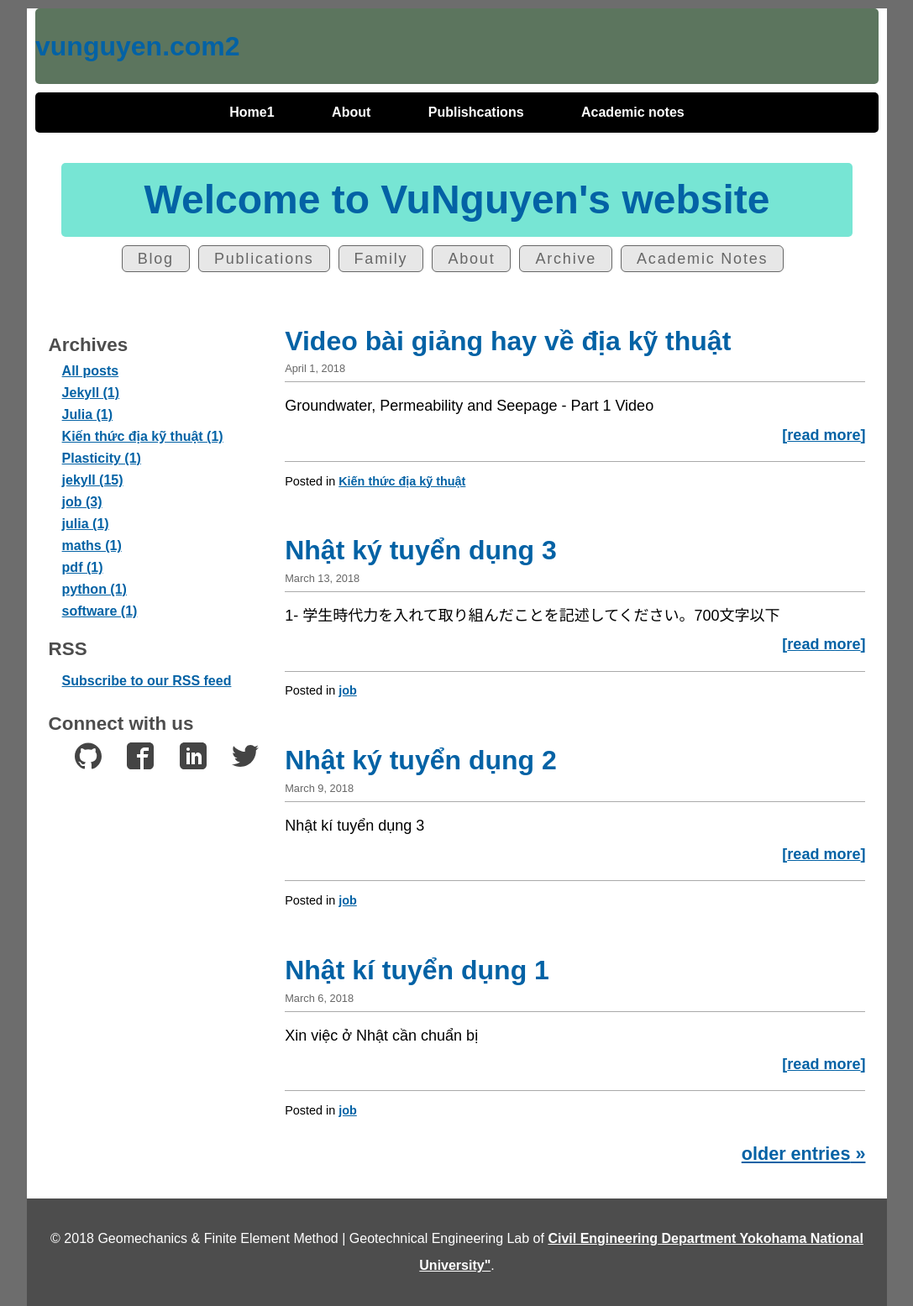
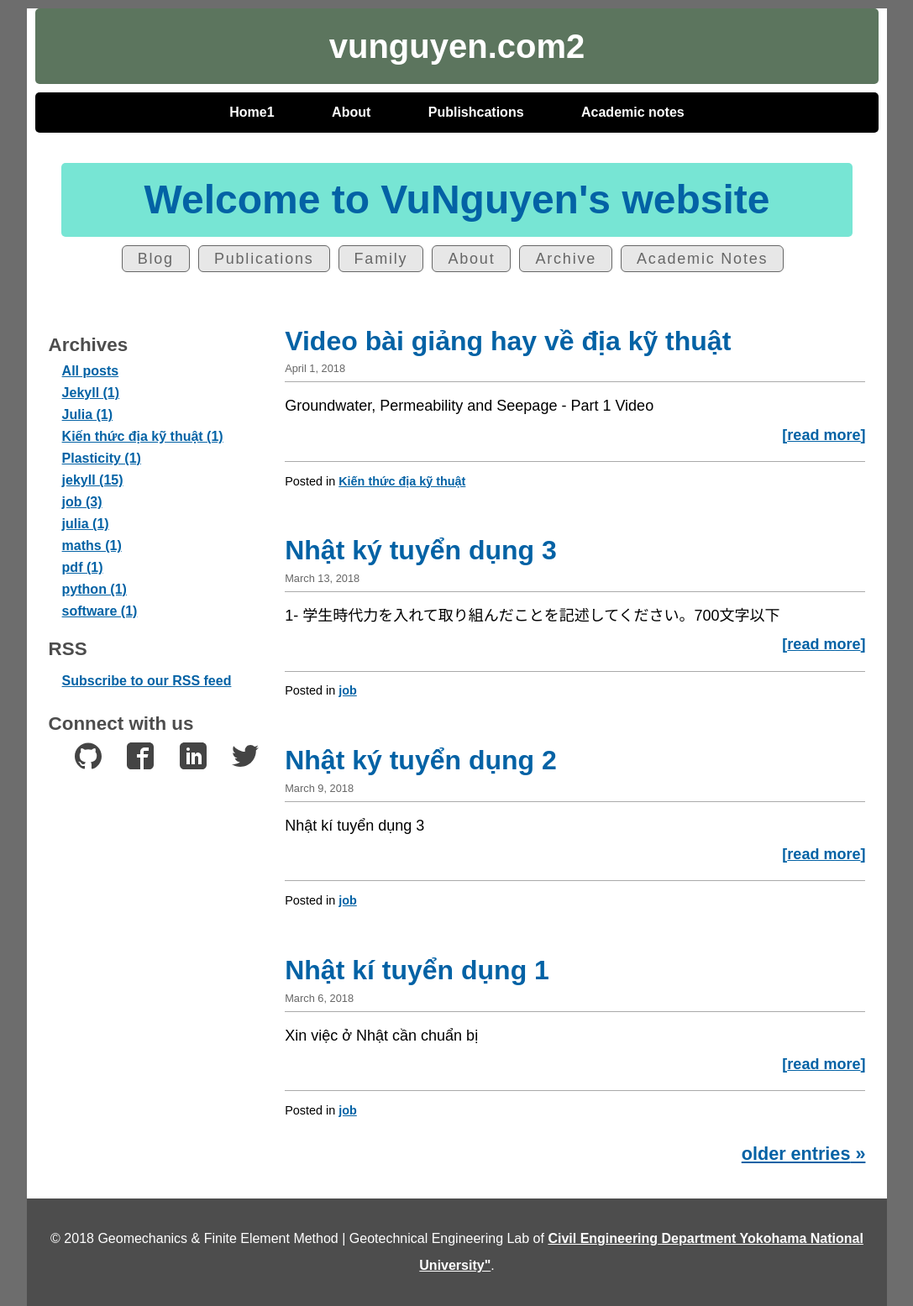
Before and after one commit to quangvunp/geomechanics, a Jekyll site: the page built from index.html, in a window 1280 px wide. Shown: the whole page at 84% size, without its empty margins (96-1183 px from the left). Built offline with Jekyll 4.4.1, drawn with Linux system fonts in a browser that asks for light colours; the list of posts is cut into pages by our own code.

Commit message:
Update main.css

```diff
--- a/css/main.css
+++ b/css/main.css
@@ -358,7 +358,7 @@
 	background-image: {{site.url}}/assests/ban.png;
 }
 
-h1, h2, h3, h4, h5, h6 {
+h1, h2, h3, h4, h5 {
  	font-family: Arial, "Helvetica Neue", Helvetica, sans-serif;
         font-size: 200%; /*font-weight: 500; */
   	text-align: left;
```
